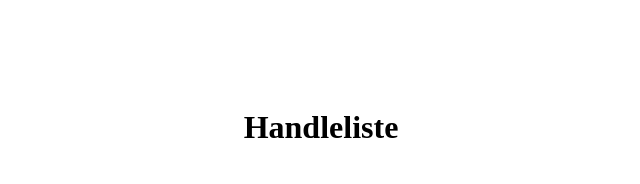
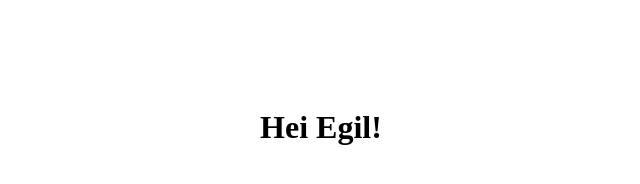
Before and after one commit to Gokstad-Akademiet/FEU1-shopping_list, a plain HTML site: page index.html in a window 1280 px wide. Shown: the whole page, without its empty margins (319-959 px from the left). Drawn offline with Linux system fonts and the light colour scheme.

Commit message:
jeg endret overskriften

```diff
--- a/index.html
+++ b/index.html
@@ -8,7 +8,7 @@
 		<link rel="stylesheet" href="css/style.css" />
 	</head>
 	<body>
-		<h1>Handleliste</h1>
+		<h1>Hei Egil!</h1>
 		<ul id="productList"></ul>
 		<script src="js/script.js"></script>
 	</body>
```
